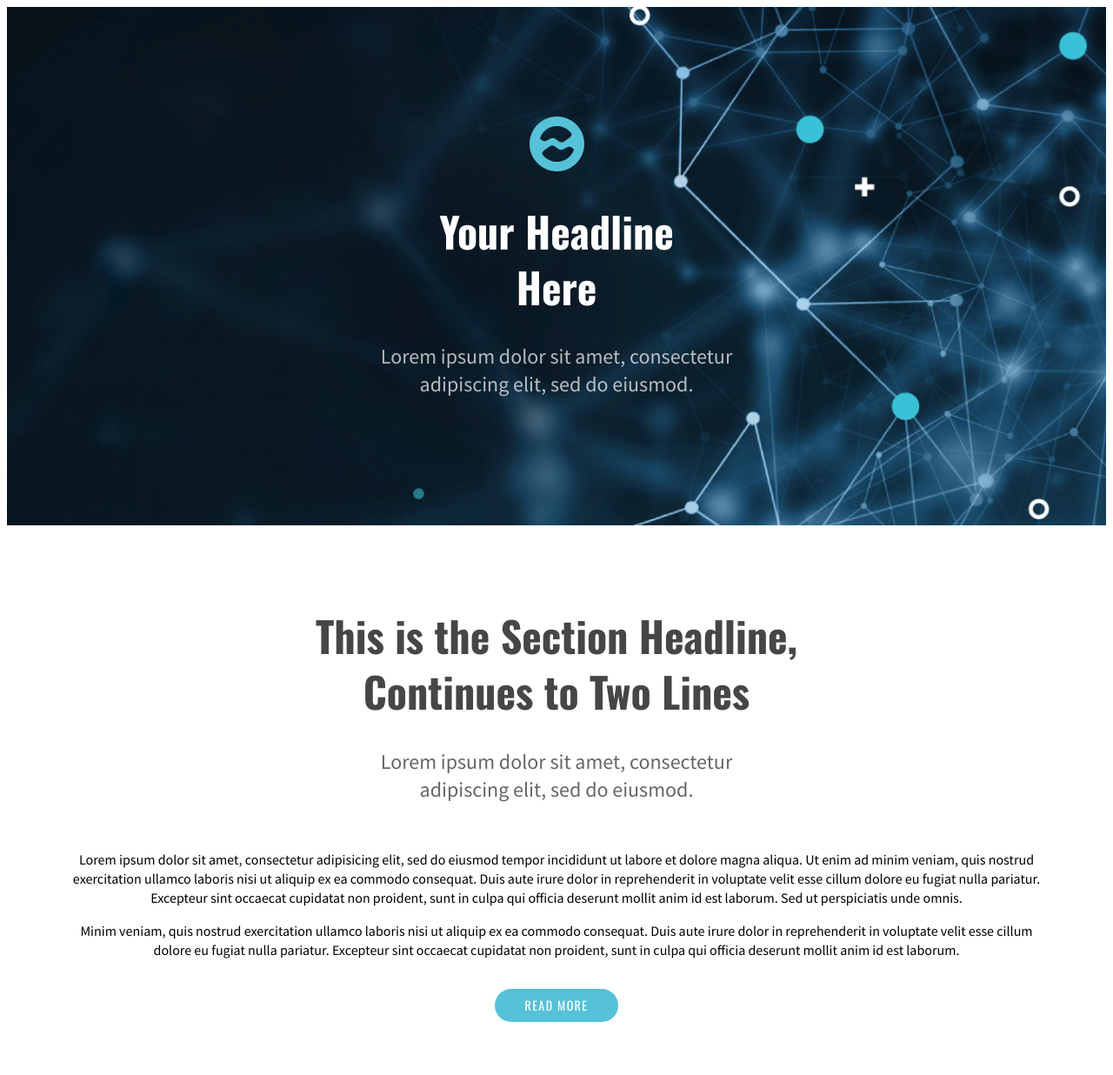
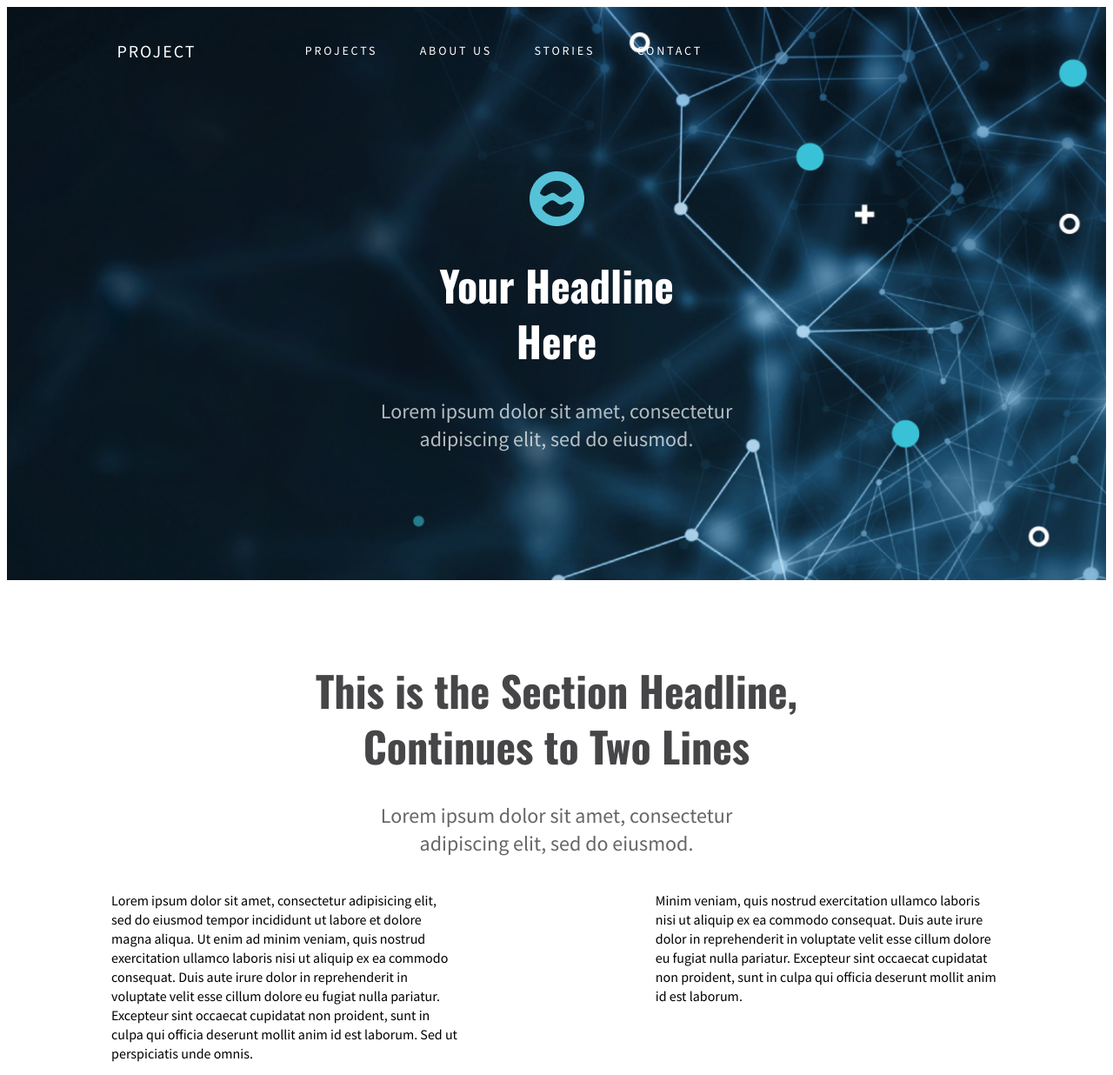
Before and after one commit to lizarazomiller/CSS-Flex-Grid-Hometask, a plain HTML site: page index.html in a window 1280 px wide. Shown: the top 1236 px of the page at 87% size. Drawn offline with nearby package versions, Linux system fonts and the light colour scheme.

Commit message:
Flex Styles for headder Menu and middle page content

```diff
--- a/index.html
+++ b/index.html
@@ -15,17 +15,17 @@
 
 </head>
 <body>
-    <!-- <header>
+
+    <div class="top-page">
+        <header>
             <a href="">Project</a>
             <ul>
-            <li><a href="">Project</a></li>
+                <li><a href="">Projects</a></li>
                 <li><a href="">About Us</a></li>
                 <li><a href="">Stories</a></li>
                 <li><a href="">Contact</a></li>
             </ul>
-        <img src="assets/logo_large.png" alt="company logo">
-    </header> -->
-    <div class="top-page">
+        </header>
         <img src="assets/logo_large.png" alt="company logo">
         <h1>Your Headline<br>Here</h1>
         <h2>Lorem ipsum dolor sit amet, consectetur<br>adipiscing elit, sed do eiusmod.</h2>
@@ -34,8 +34,10 @@
         <h1>This is the Section Headline,<br>Continues to Two Lines</h1>
         <h2>Lorem ipsum dolor sit amet, consectetur<br>adipiscing elit, sed do eiusmod.</h2>
         <br>
+        <div class="middle-page-paragraph-container">
             <p>Lorem ipsum dolor sit amet, consectetur adipisicing elit, sed do eiusmod tempor incididunt ut labore et dolore magna aliqua. Ut enim ad minim veniam, quis nostrud exercitation ullamco laboris nisi ut aliquip ex ea commodo consequat. Duis aute irure dolor in reprehenderit in voluptate velit esse cillum dolore eu fugiat nulla pariatur. Excepteur sint occaecat cupidatat non proident, sunt in culpa qui officia deserunt mollit anim id est laborum. Sed ut perspiciatis unde omnis.</p>
             <p>Minim veniam, quis nostrud exercitation ullamco laboris nisi ut aliquip ex ea commodo consequat. Duis aute irure dolor in reprehenderit in voluptate velit esse cillum dolore eu fugiat nulla pariatur. Excepteur sint occaecat cupidatat non proident, sunt in culpa qui officia deserunt mollit anim id est laborum.</p>
+        </div>
         <br>
         <button>READ MORE</button>
     </div>
--- a/styles.css
+++ b/styles.css
@@ -13,6 +13,41 @@ h1 {
     line-height: 64px;
 }
 
+header a {
+    text-decoration: none;
+    color: rgba(255, 255, 255, 1);
+}
+
+header {
+    padding: 3% 10% 0%;
+    display: flex;
+    margin-bottom: 10%;
+    text-transform: uppercase;
+    align-items: center;
+}
+
+header > a {
+    font-family: 'Source Sans Pro';
+    font-style: normal;
+    letter-spacing: 0.1em;
+    font-size: 20px;
+    margin-right: 10%;
+
+}
+ul {
+    margin: 0;
+    padding: 0;
+    list-style-type: none;
+    font-family: 'Source Sans Pro';
+    font-style: normal;
+    letter-spacing: 0.2em;
+    font-size: 14px;
+    display: flex;
+    justify-content: space-around;
+    align-items: center;
+    width: 50%;
+}
+
 div.top-page > h2 {
     font-family: 'Source Sans Pro', sans-serif;
     font-style: normal;
@@ -22,6 +57,24 @@ div.top-page > h2 {
     color: rgba(255, 255, 255, 0.7);
 }
 
+.middle-page-paragraph-container {
+    font-family: 'Source Sans Pro', sans-serif;
+    font-style: normal;
+    font-weight: 400;
+    font-size: 16px;
+    text-align: left;
+    line-height: 22px;
+    color: rgba(0, 0, 0, 1);
+    display: flex;
+    flex-direction: row;
+    column-gap: 10%;
+}
+
+.middle-page-paragraph-container p {
+    width: 100%;
+    margin: 0 5%;
+}
+
 div.middle-page > h2 {
     font-family: 'Source Sans Pro', sans-serif;
     font-style: normal;
@@ -29,15 +82,6 @@ div.middle-page > h2 {
     font-size: 24px;
     line-height: 32px;
     color: rgba(102, 102, 102, 1);
-}
-
-div.middle-page > p {
-    font-family: 'Source Sans Pro', sans-serif;
-    font-style: normal;
-    font-weight: 400;
-    font-size: 16px;
-    line-height: 22px;
-    color: rgba(0, 0, 0, 1);
 }
 
 div.bottom-page > h2 {
@@ -53,7 +97,7 @@ div.bottom-page > h2 {
     background: url(assets/background_1.png) no-repeat center;
     background-size: cover;
     text-align: center;
-    padding: 10% 0%;
+    padding: 0% 0% 10%;
     color: white;
 }
 
@@ -112,6 +156,7 @@ footer > p:nth-child(1) {
     letter-spacing: 0.1em;
     color: white;
     padding: 0.5% 3%;
+    margin: 3% 0;
     text-align: center;
     text-decoration: none;
     display: inline-block;
```
Lines whose indentation alone changed are shown as unchanged.
